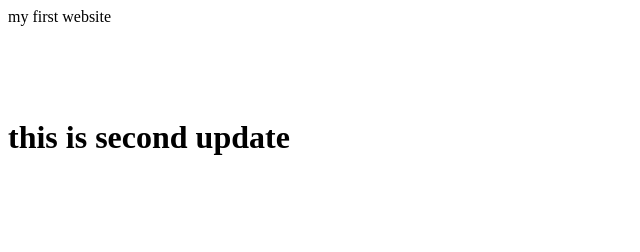
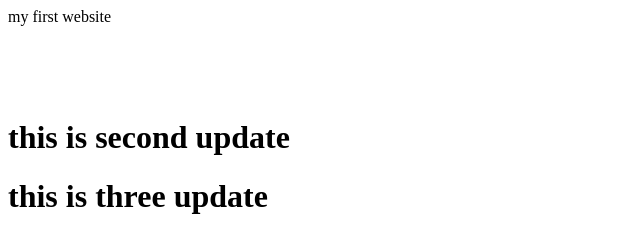
Before and after one commit to tusinahmed/firstwebsite, a plain HTML site: page index.html in a window 1280 px wide. Shown: the whole page, without its empty margins (0-640 px from the left). Drawn offline with Linux system fonts and the light colour scheme.

Commit message:
three update

```diff
--- a/index.html
+++ b/index.html
@@ -13,6 +13,7 @@
     <br><br>
 
     <h1> this is second update </h1>
+    <h1> this is three update </h1>
 
 </body>
 
```
